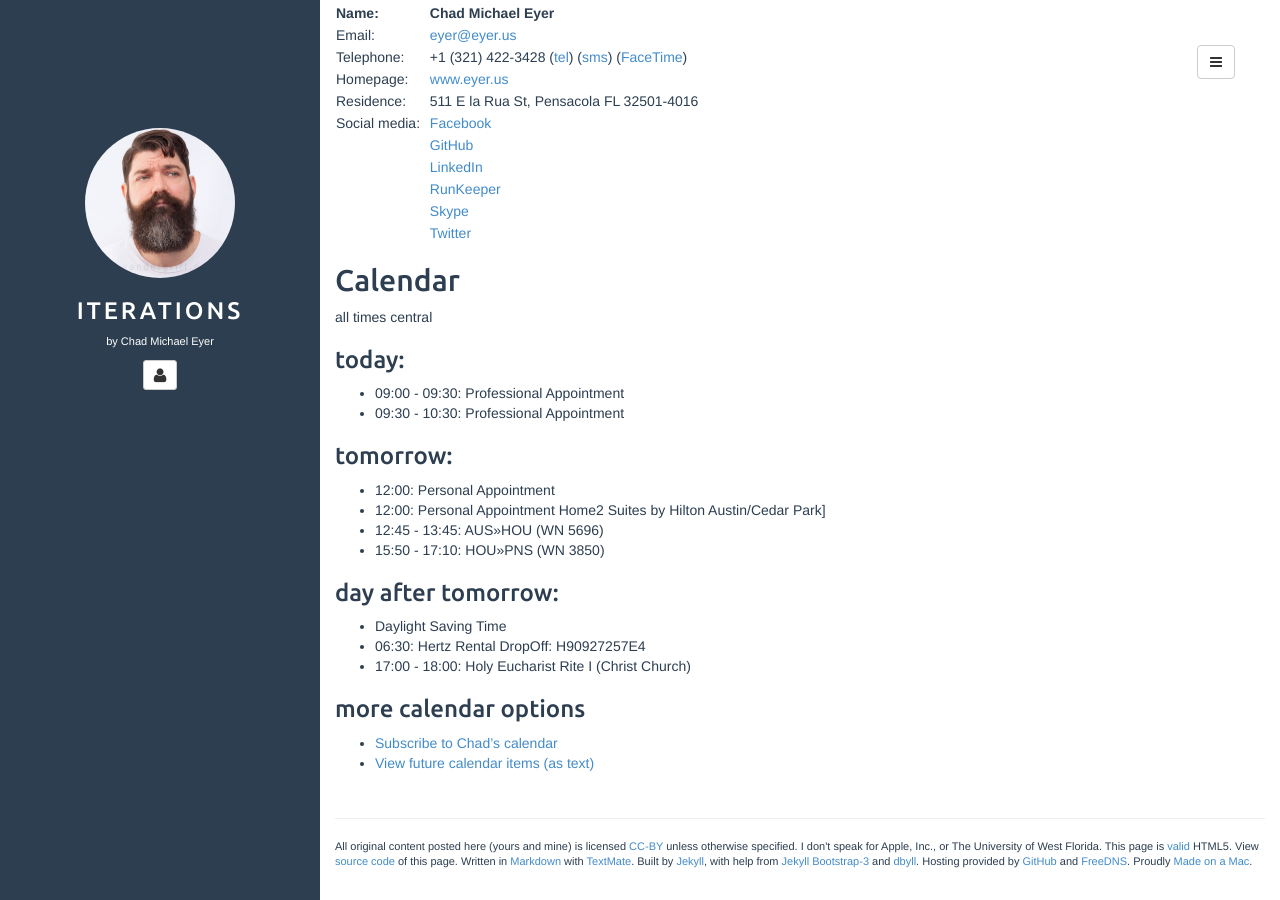
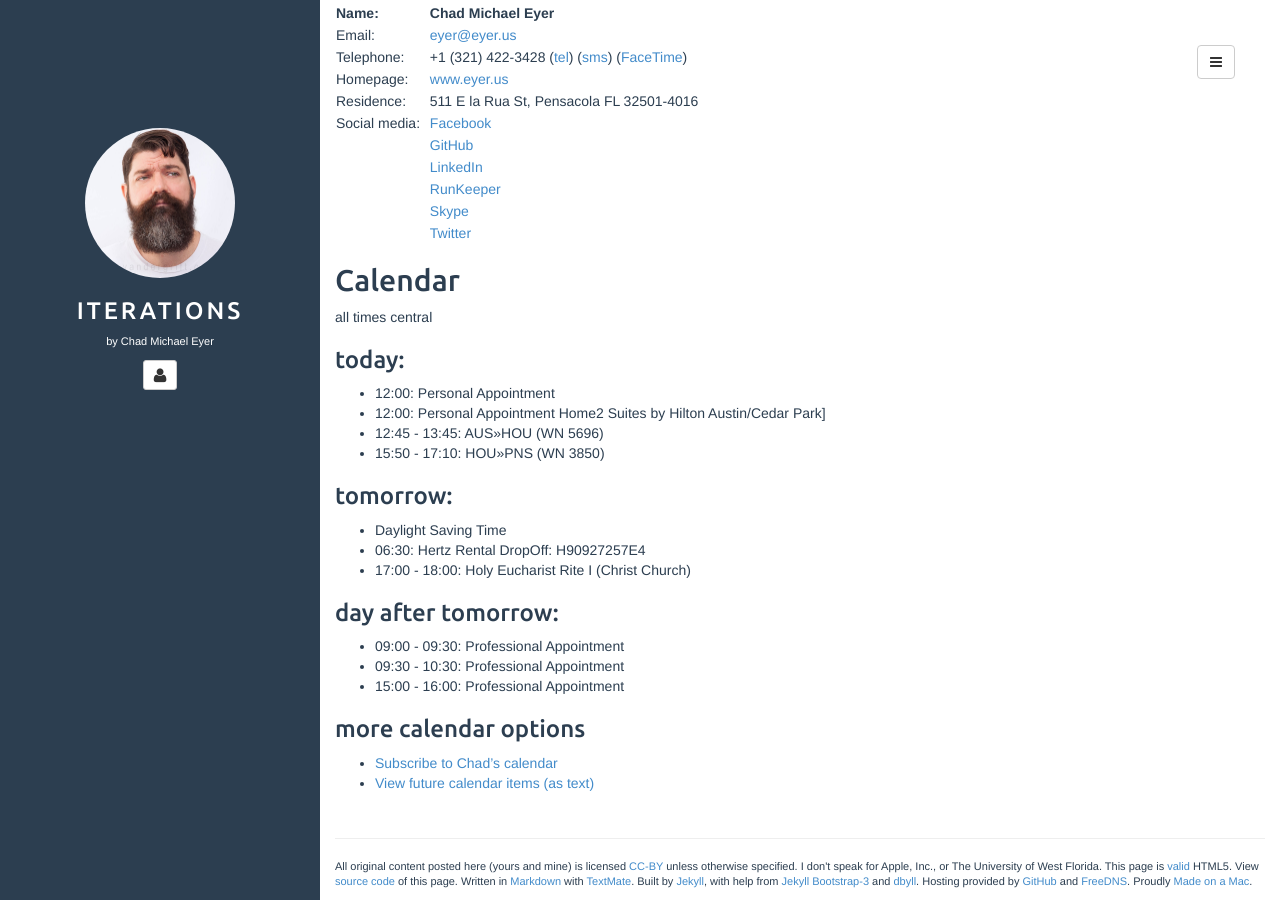
Before and after one commit to chadmichaeleyer/chadmichaeleyer.github.io, a Jekyll site: the page built from about.md, in a window 1280 px wide and 900 px high, scrolled down 1210 px. Built offline with Jekyll 4.4.1, drawn with Linux system fonts in a browser that asks for light colours.

Commit message:
calendar update

```diff
--- a/calendar.markdown
+++ b/calendar.markdown
@@ -13,8 +8,14 @@ Home2 Suites by Hilton Austin/Cedar Park]
 * 12:45 - 13:45: AUS»HOU (WN 5696)
 * 15:50 - 17:10: HOU»PNS (WN 3850)
 
-### day after tomorrow:
+### tomorrow:
 
 * Daylight Saving Time
 * 06:30: Hertz Rental DropOff: H90927257E4
 * 17:00 - 18:00: Holy Eucharist Rite I (Christ Church)
+
+### day after tomorrow:
+
+* 09:00 - 09:30: Professional Appointment
+* 09:30 - 10:30: Professional Appointment
+* 15:00 - 16:00: Professional Appointment
```
Also changed, not shown: other parts of calendar.markdown (+0 -5 lines), calendar-year.markdown (+6 -5 lines), 1 other file.
